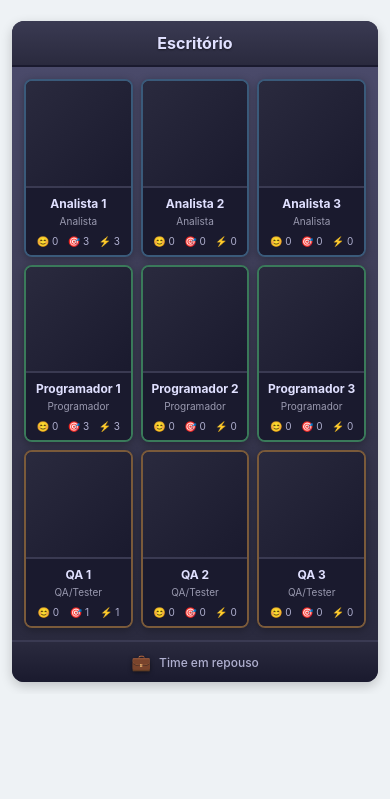
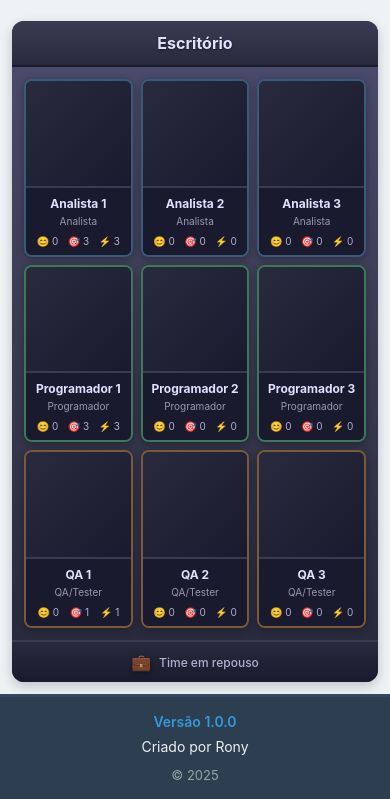
Before and after one commit to journalindoor/kanban-rony-game, a website: page index.html in a window 390 px wide. Shown: the part 679-1478 px from the top of the page. Before the commit the page ends 1373 px from the top, so only its background shows below. Drawn offline with Linux system fonts and the light colour scheme.

Commit message:
Criação do rodapé

```diff
--- a/css/base.css
+++ b/css/base.css
@@ -37,3 +37,129 @@ h1{
   margin:0 0 12px 0;
   font-size:20px;
 }
+
+/* ============================================
+   GAME FOOTER
+   ============================================ */
+
+.game-footer{
+  background:#2c3e50;
+  color:#ecf0f1;
+  padding:16px 24px;
+  margin-top:auto;
+  border-top:3px solid #34495e;
+}
+
+.footer-content{
+  max-width:1400px;
+  margin:0 auto;
+  display:flex;
+  justify-content:space-between;
+  align-items:center;
+  flex-wrap:wrap;
+  gap:12px;
+}
+
+.footer-info{
+  display:flex;
+  align-items:center;
+  gap:12px;
+  font-size:14px;
+}
+
+.footer-version{
+  font-weight:600;
+  color:#3498db;
+}
+
+.footer-separator{
+  color:#7f8c8d;
+}
+
+.footer-author{
+  color:#ecf0f1;
+}
+
+.footer-date{
+  font-size:13px;
+  color:#95a5a6;
+}
+
+@media (max-width:600px){
+  .footer-content{
+    flex-direction:column;
+    text-align:center;
+  }
+
+  .footer-info{
+    flex-direction:column;
+    gap:8px;
+  }
+
+  .footer-separator{
+    display:none;
+  }
+}
+
+/* ============================================
+   GAME FOOTER
+   ============================================ */
+
+.game-footer{
+  background:#2c3e50;
+  color:#ecf0f1;
+  padding:16px 24px;
+  margin-top:auto;
+  border-top:3px solid #34495e;
+}
+
+.footer-content{
+  max-width:1400px;
+  margin:0 auto;
+  display:flex;
+  justify-content:space-between;
+  align-items:center;
+  flex-wrap:wrap;
+  gap:12px;
+}
+
+.footer-info{
+  display:flex;
+  align-items:center;
+  gap:12px;
+  font-size:14px;
+}
+
+.footer-version{
+  font-weight:600;
+  color:#3498db;
+}
+
+.footer-separator{
+  color:#7f8c8d;
+}
+
+.footer-author{
+  color:#ecf0f1;
+}
+
+.footer-date{
+  font-size:13px;
+  color:#95a5a6;
+}
+
+@media (max-width:600px){
+  .footer-content{
+    flex-direction:column;
+    text-align:center;
+  }
+
+  .footer-info{
+    flex-direction:column;
+    gap:8px;
+  }
+
+  .footer-separator{
+    display:none;
+  }
+}
--- a/index.html
+++ b/index.html
@@ -238,6 +238,20 @@
 			</div><!-- .main-content -->
 		</div><!-- .container -->
 
+		<!-- Game Footer -->
+		<footer class="game-footer">
+			<div class="footer-content">
+				<div class="footer-info">
+					<span class="footer-version">Versão 1.0.0</span>
+					<span class="footer-separator">|</span>
+					<span class="footer-author">Criado por Rony</span>
+				</div>
+				<div class="footer-date">
+					<span>© 2025</span>
+				</div>
+			</div>
+		</footer>
+
 
 
 		<script src="src/storage.js" defer></script>
```
